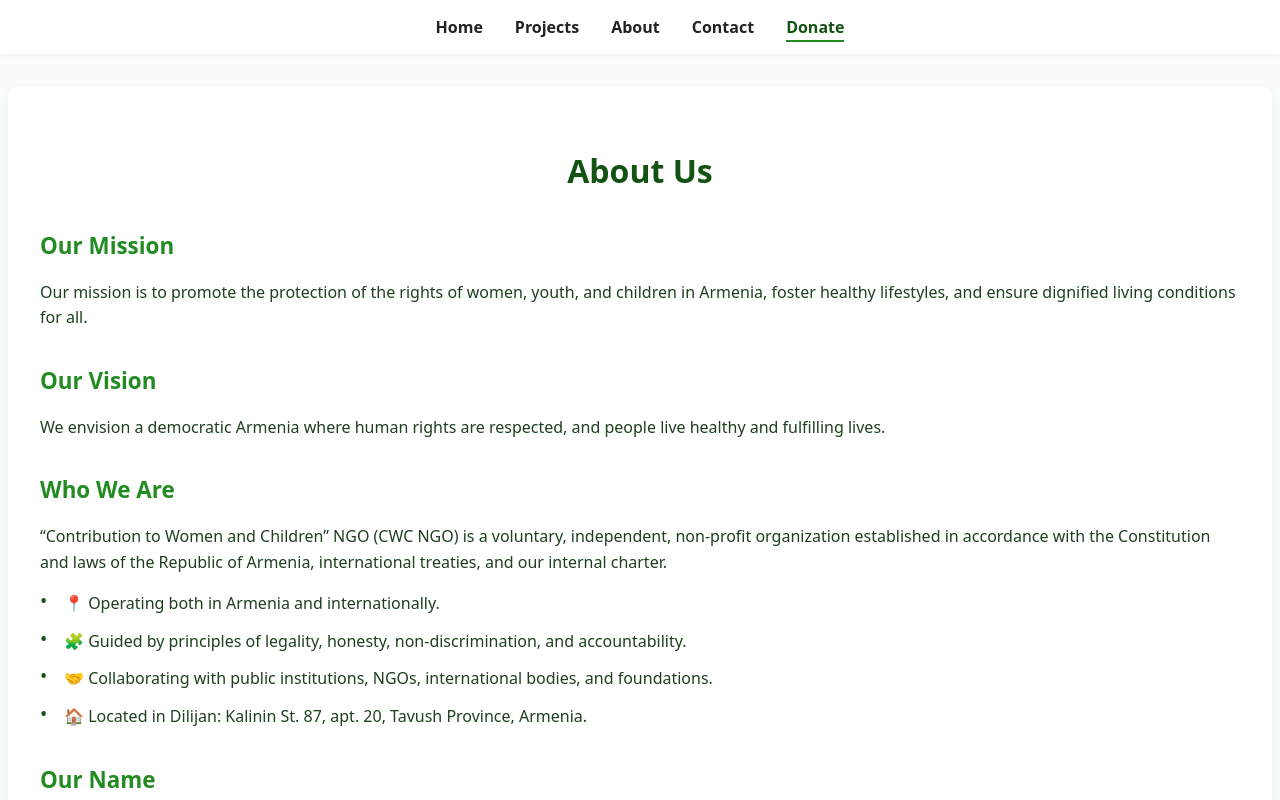
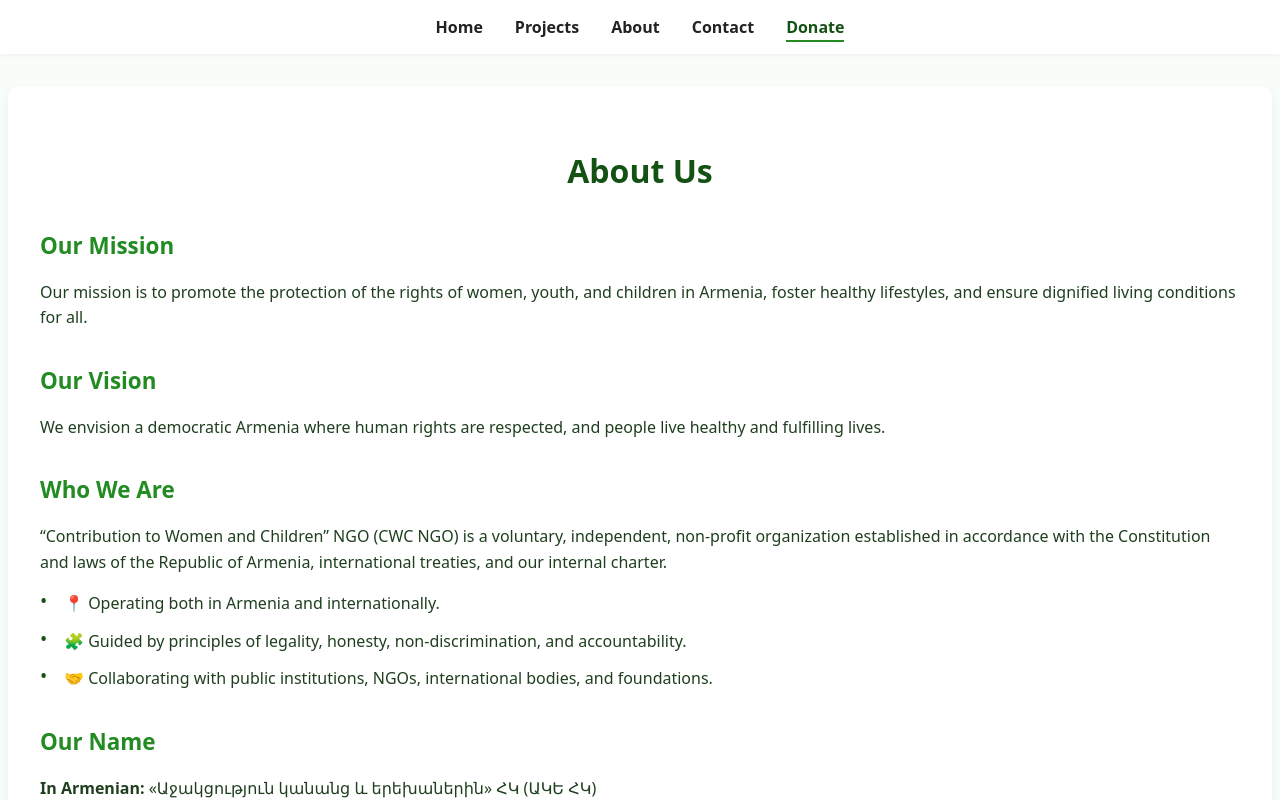
Before and after one commit to contributiontowomenandchildren/contributiontowomenandchildren.github.io, a Next.js app: page /pages/about in a window 1280 px wide. Shown: the top 800 px of the page. Built offline with nearby package versions, Linux system fonts and the light colour scheme.

Commit message:
minor update

```diff
--- a/app/pages/about/page.jsx
+++ b/app/pages/about/page.jsx
@@ -37,10 +37,6 @@ const About = () => (
       <li>
         🤝 Collaborating with public institutions, NGOs, international bodies,
         and foundations.
-      </li>
-      <li>
-        🏠 Located in Dilijan: Kalinin St. 87, apt. 20, Tavush Province,
-        Armenia.
       </li>
     </ul>
 
```
